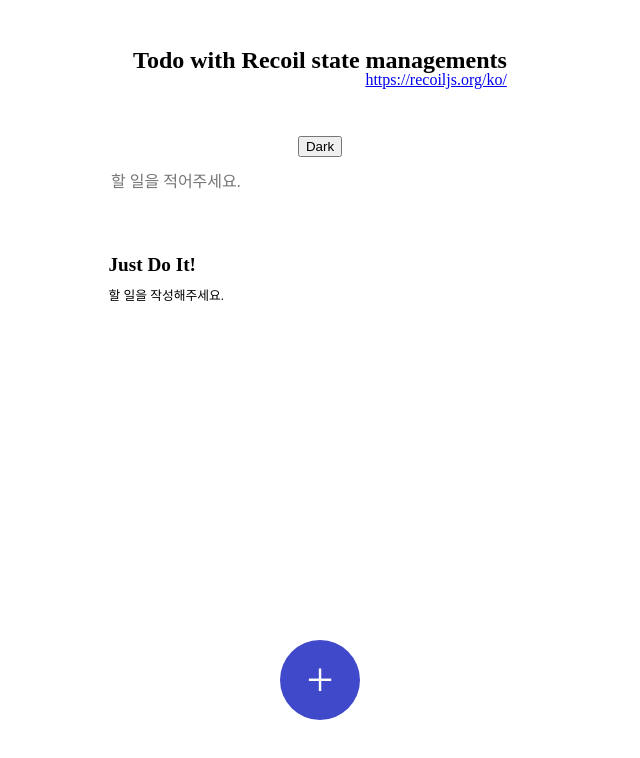
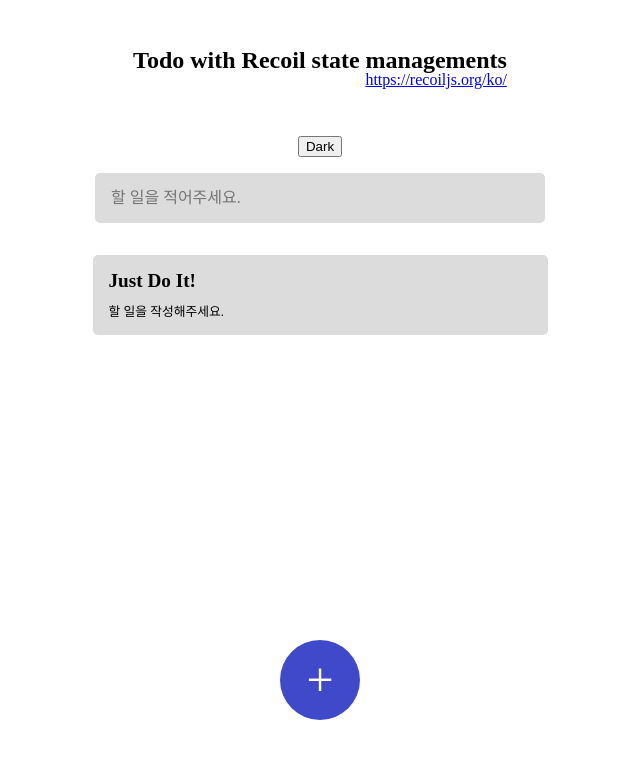
Before and after one commit to sangjunRay/Recoil-practice, a React (Create React App) app: page / in a window 1280 px wide. Shown: the top 758 px of the page, without its empty margins (320-960 px from the left). Built offline with nearby package versions, Linux system fonts and the light colour scheme.

Commit message:
darkmode lighttheme table

```diff
--- a/src/App.tsx
+++ b/src/App.tsx
@@ -65,6 +65,7 @@ const darkTheme = {
 
 const lightTheme = {
   color: "black",
+  containerColor: "rgb(220,220,220)"
 
 };
 
--- a/src/components/CreateToDo.tsx
+++ b/src/components/CreateToDo.tsx
@@ -22,6 +22,7 @@ const Input = styled.input`
     background-color: ${props => props.theme.containerColor};
     color: ${props => props.theme.color};
     border-radius: 5px;
+    margin-top: 1rem;
 `
 
 const AddButton = styled.button`
--- a/src/components/ToDo.tsx
+++ b/src/components/ToDo.tsx
@@ -14,7 +14,7 @@ const ToDo = ({ text, category, id }: IToDo) => {
       <Font fontSize="1rem" fontWeight="700" fontColor="black" marginRight='1rem'>
         {text}
       </Font>
-      <Font fontSize="0.8rem" fontWeight="400" fontColor="#36a36d">
+      <Font fontSize="0.8rem" fontWeight="400" style={{color:'#36a36d'}}>
         {category}
       </Font>
     </TodoStyle>
```
